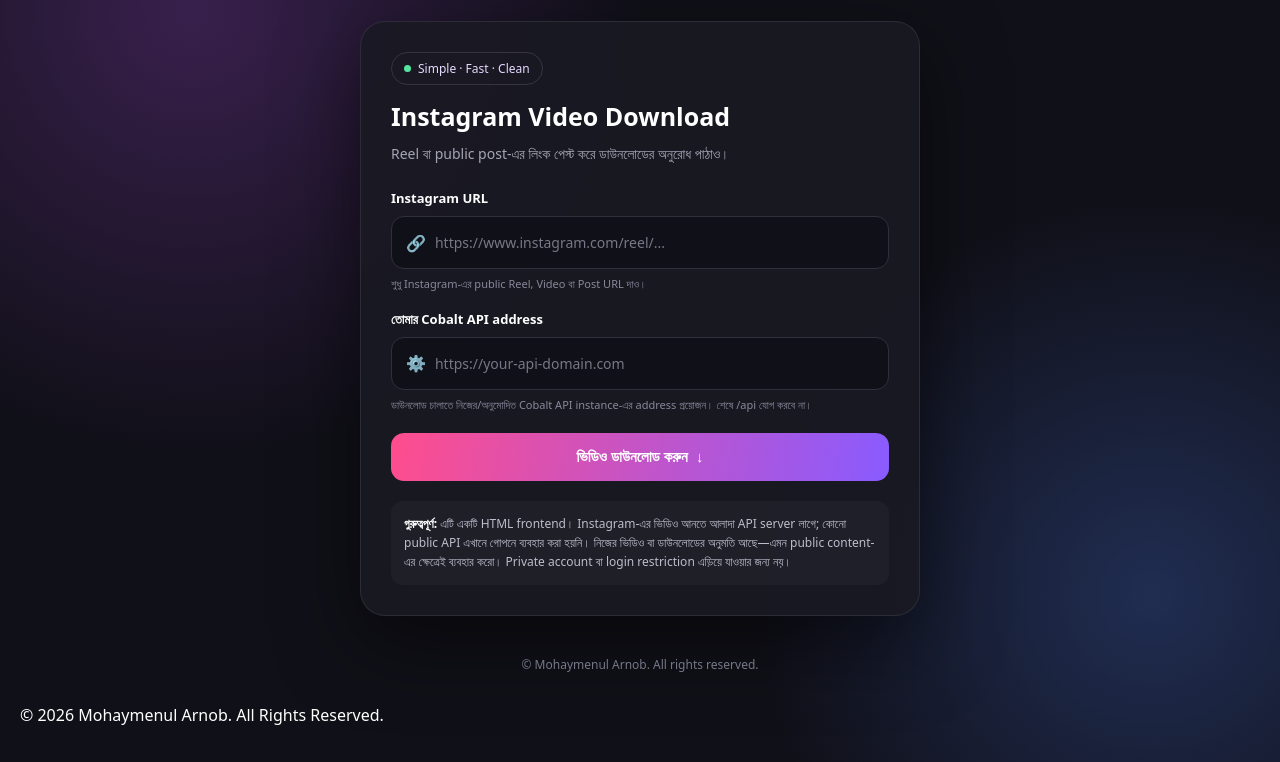
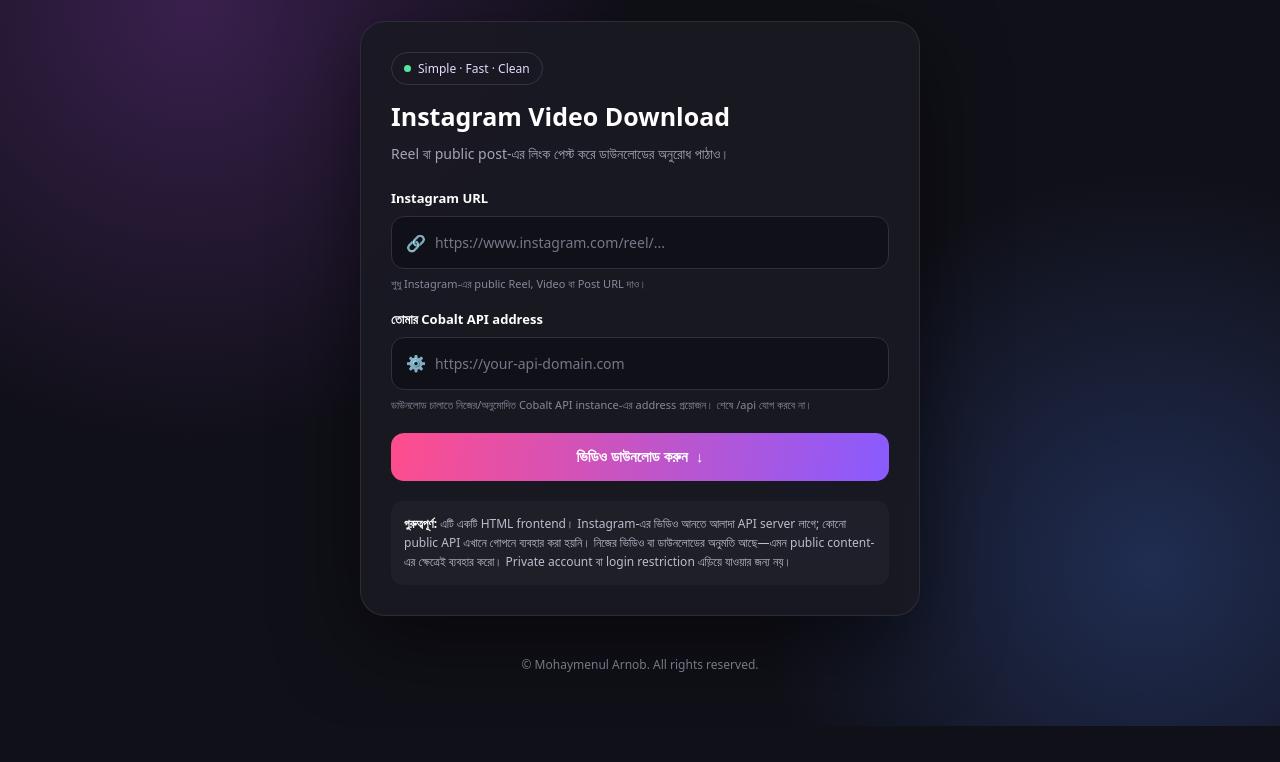
Before and after one commit to mohaymenularnob841216/Instavideodownloader, a plain HTML site: page index.html in a window 1280 px wide. Shown: the part 74-836 px from the top of the page. After the commit the page ends 800 px from the top, so only its background shows below. Drawn offline with Linux system fonts and the light colour scheme.

Commit message:
Update index.html

```diff
--- a/index.html
+++ b/index.html
@@ -91,10 +91,5 @@ form.addEventListener('submit',async e=>{
  finally{btn.disabled=false;btn.textContent='ভিডিও ডাউনলোড করুন ↓';}
 });
 </script>
-
-<footer>
-  <p>© 2026 Mohaymenul Arnob. All Rights Reserved.</p>
-</footer>
-
 </body>
 </html>
```
